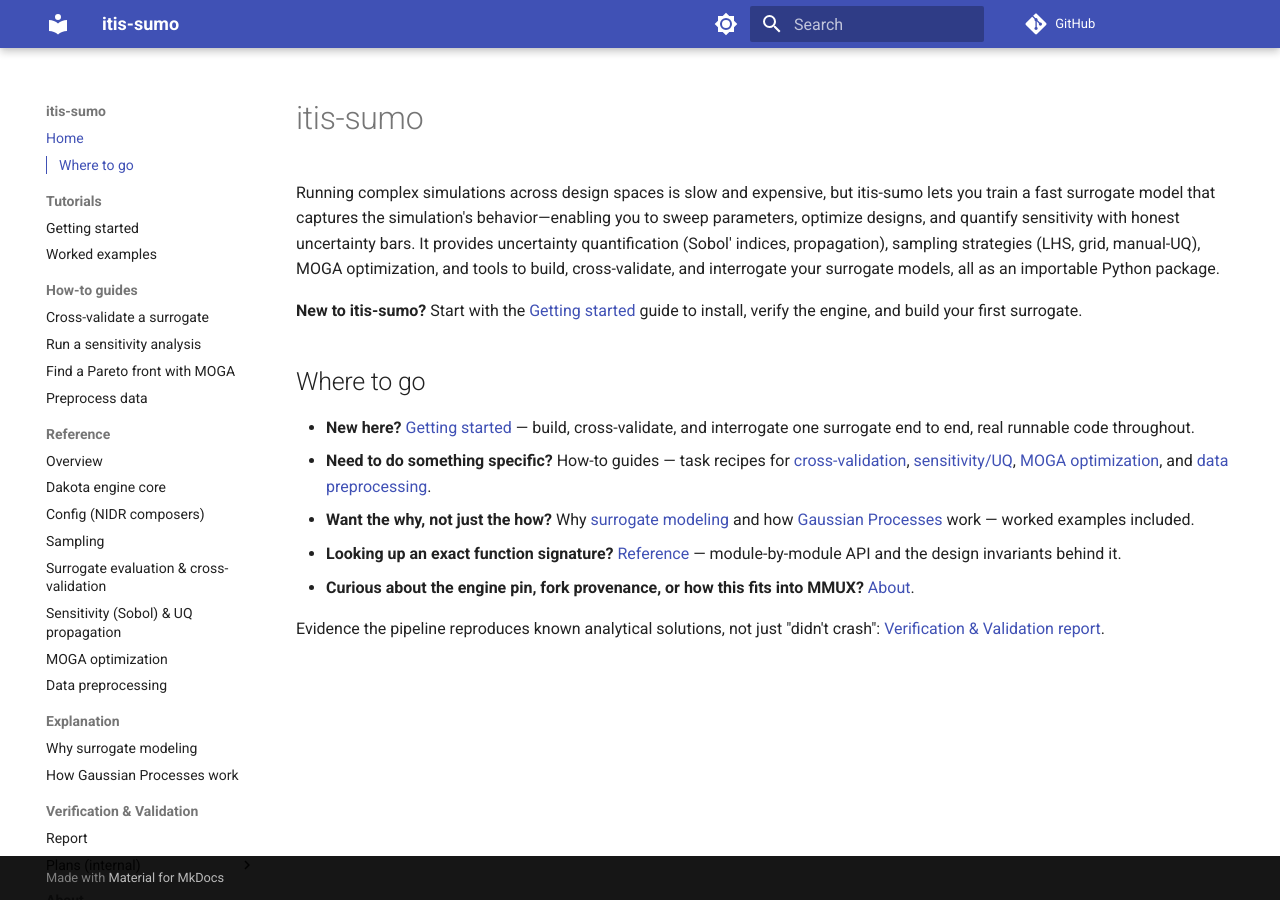
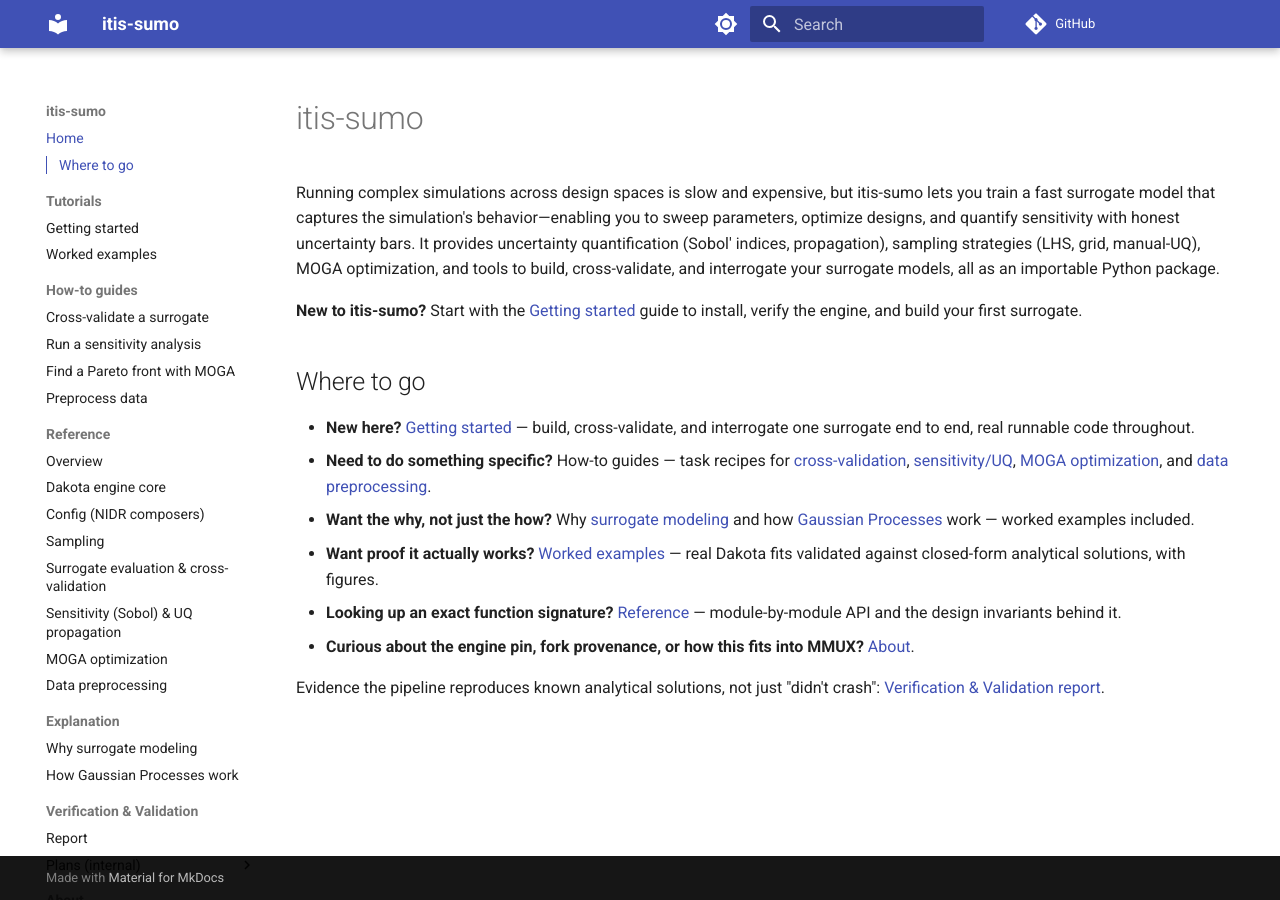
Before and after one commit to ITISFoundation/itis-sumo, an MkDocs documentation site: the page built from docs/index.md, in a window 1280 px wide. Built offline with MkDocs 1.6.1 and Material for MkDocs 9.7.7, drawn with Linux system fonts in a browser that asks for light colours; comment, search, counter and statistics services are not loaded.

Commit message:
docs: TD5mn add worked-examples bullet to landing page

```diff
--- a/docs/index.md
+++ b/docs/index.md
@@ -13,6 +13,7 @@ Running complex simulations across design spaces is slow and expensive, but itis
   task recipes for [cross-validation](how-to/cross-validate.md), [sensitivity/UQ](how-to/sensitivity-analysis.md), [MOGA optimization](how-to/moga.md), and
   [data preprocessing](how-to/preprocess.md).
 - **Want the why, not just the how?** Why [surrogate modeling](explanation/surrogate-modeling.md) and how [Gaussian Processes](explanation/gaussian-processes.md) work — worked examples included.
+- **Want proof it actually works?** [Worked examples](tutorials/examples.md) — real Dakota fits validated against closed-form analytical solutions, with figures.
 - **Looking up an exact function signature?** [Reference](reference/index.md) —
   module-by-module API and the design invariants behind it.
 - **Curious about the engine pin, fork provenance, or how this fits into
```
Also changed, not shown: DOCS_SPEC.md (+1 -1 lines).
